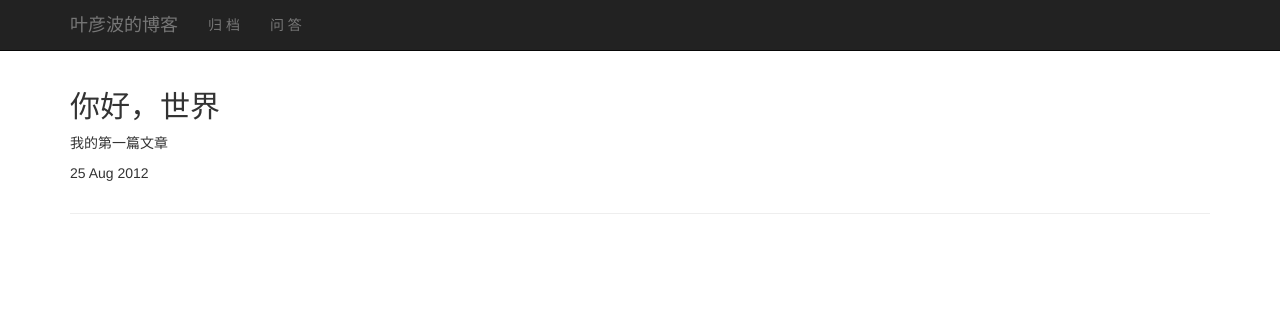
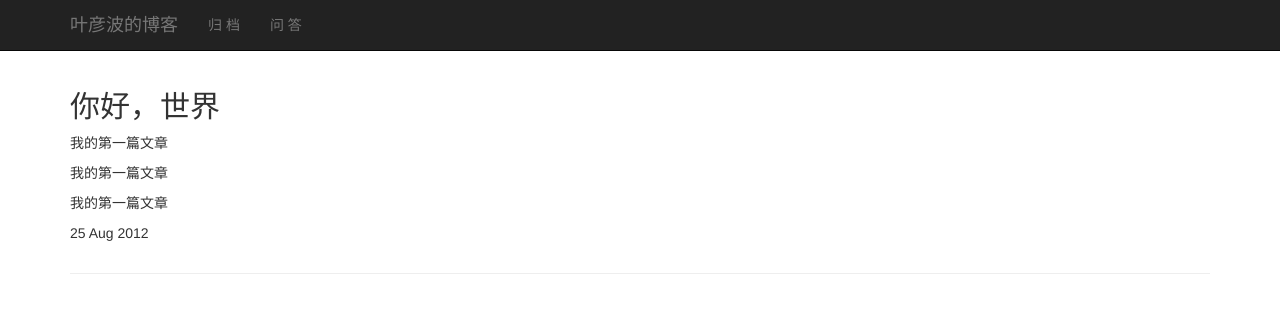
Before and after one commit to yeyanbo/yeyanbo.github.io, a Jekyll site: the page built from _posts/2012-08-25-hello-world.html, in a window 1280 px wide. Shown: the top 313 px of the page. Built offline with Jekyll 4.4.1, drawn with Linux system fonts in a browser that asks for light colours; nearby versions of some CDN libraries; library files that are not in the unit come from our copies.

```diff
--- a/_posts/2012-08-25-hello-world.html
+++ b/_posts/2012-08-25-hello-world.html
@@ -1,8 +1,14 @@
 ---
 layout: default
 title: 你好，世界
+tags: [TEST]
+summary: "测试页面"
 ---
 
 <h2>{{ page.title }}</h2>
 <p>我的第一篇文章</p>
+<p>我的第一篇文章</p>
+
+<p>我的第一篇文章</p>
+
 <p>{{ page.date | date_to_string }}</p>
```
